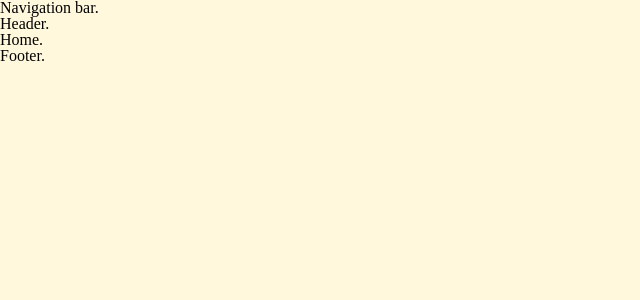
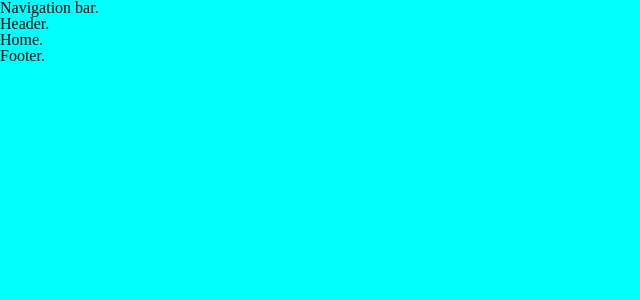
Before and after one commit to nestorllamas91/terre-tropicale, a Next.js app: page / in a window 1280 px wide. Shown: the top 300 px of the page, without its empty margins (0-640 px from the left). Built offline with nearby package versions, Linux system fonts and the light colour scheme.

Commit message:
chore: workflow

```diff
--- a/src/styles.css
+++ b/src/styles.css
@@ -1,5 +1,5 @@
 @import './styles-reset.css';
 
 html {
-  background-color: cornsilk;
+  background-color: aqua;
 }
```
